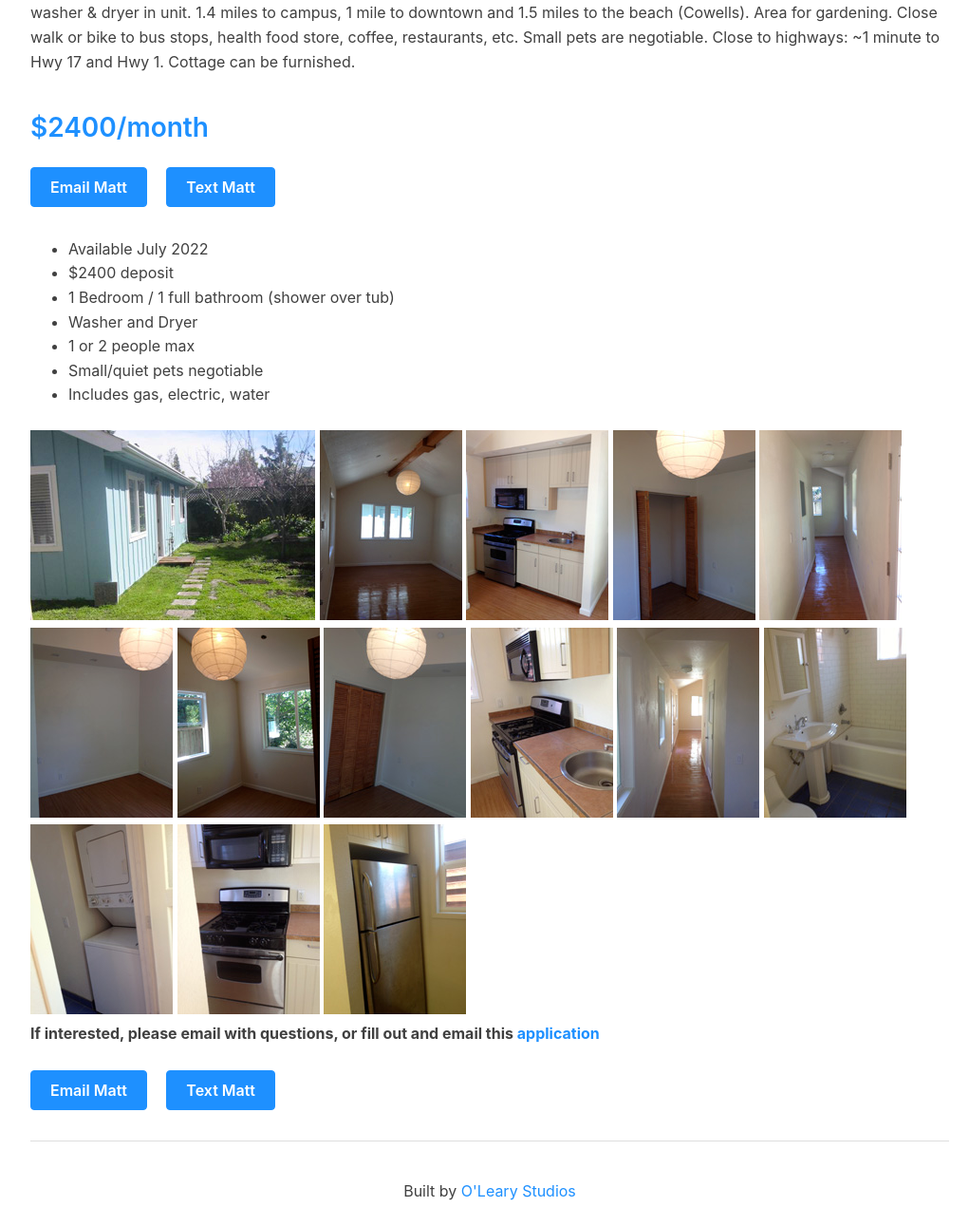
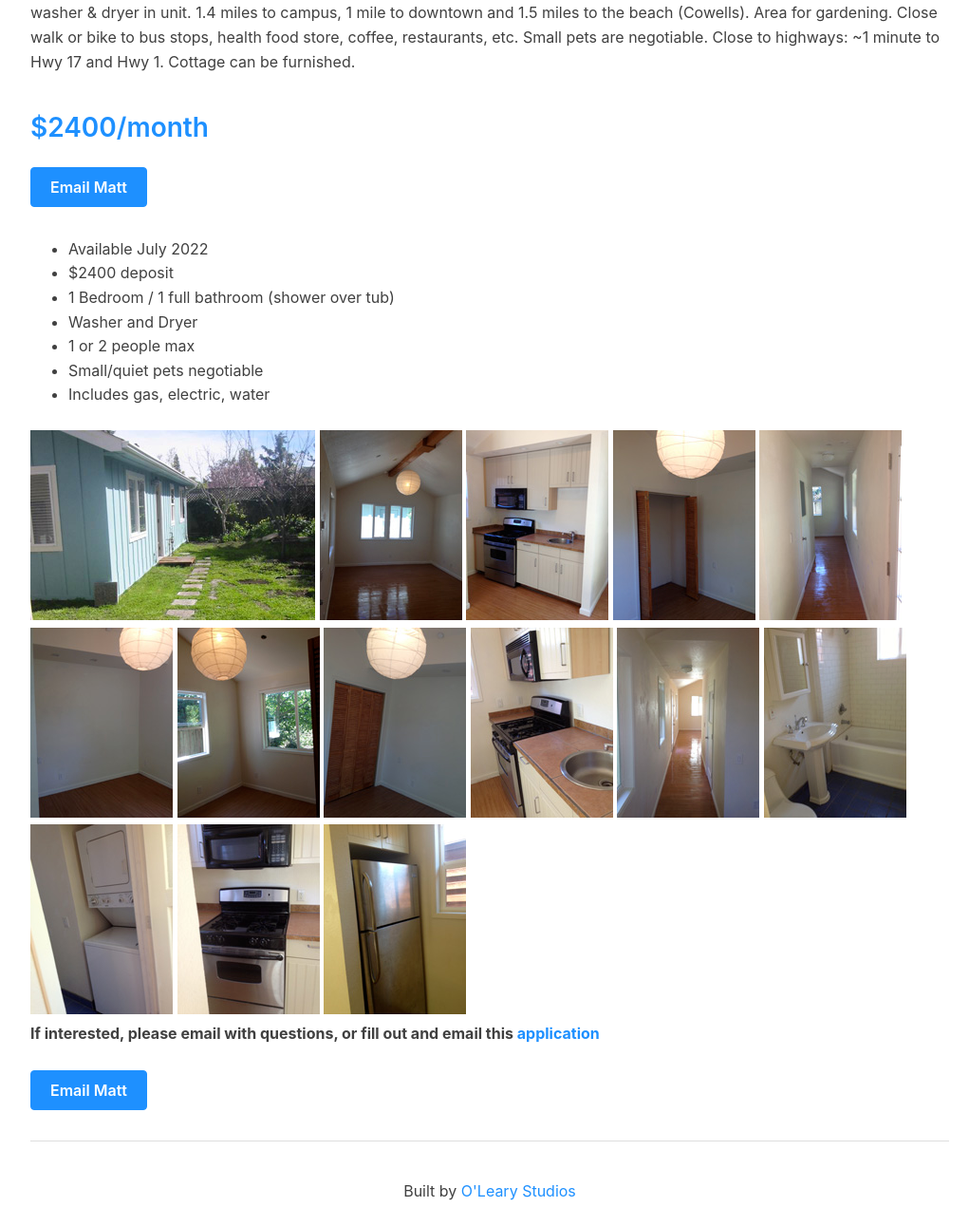
Before and after one commit to matto2/cute-cottage-for-rent_2023, an Eleventy site: page src/index.html in a window 1280 px wide. Shown: the part 141-1432 px from the top of the page at 95% size, without its empty margins (124-1145 px from the left). Built offline with nearby package versions, Linux system fonts and the light colour scheme; Eleventy itself is replaced by a stand-in of ours; files that its build step writes are made by us from their sources.

Commit message:
updates for 2022

```diff
--- a/src/index.html
+++ b/src/index.html
@@ -19,7 +19,7 @@
 <strong>Charming Cottage in Santa Cruz.</strong> 1 bedroom, 1 bath, in-law unit (legal/conforming ADU) with private, fenced yard in peaceful, bike-friendly neighborhood near campus and downtown Santa Cruz. High ceilings, gas stove and range, shower over tub, and washer & dryer in unit. 1.4 miles to campus, 1 mile to downtown and 1.5 miles to the beach (Cowells). Area for gardening. Close walk or bike to bus stops, health food store, coffee, restaurants, etc. Small pets are negotiable. Close to highways: ~1 minute to Hwy 17 and Hwy 1. Cottage can be furnished.</p>
 <h3>$2400/month</h3>
 <a class="button" href="mailto:mattosurf@gmail.com">Email Matt</a>
-<a class="button" href="sms:+18314061190">Text Matt</a>
+<!-- <a class="button" href="sms:+18314061190">Text Matt</a> -->
 
 <p>
   <ul>
@@ -56,7 +56,7 @@
 If interested, please email with questions, or fill out and email this <a href="assets/application.pdf">application</a> </strong></br></br>
 
 <a class="button" href="mailto:mattosurf@gmail.com">Email Matt</a>
-<a class="button" href="sms:+18314061190">Text Matt</a>
+<!-- <a class="button" href="sms:+18314061190">Text Matt</a> -->
 
 
 
```
